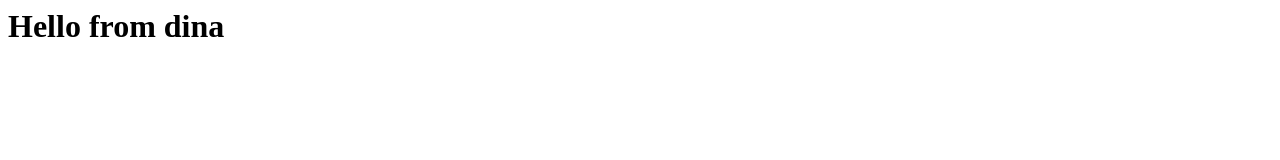
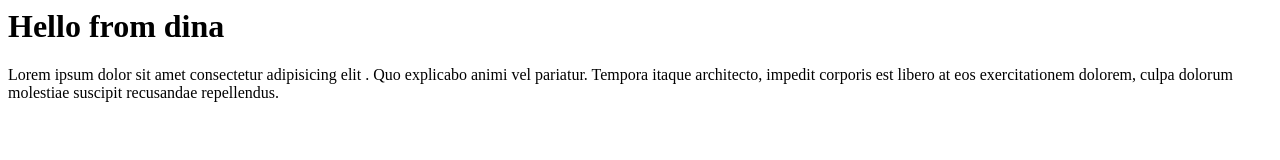
Before and after one commit to Alaa6/TestGit, a plain HTML site: page NewIndex.html in a window 1280 px wide. Drawn offline with Linux system fonts and the light colour scheme.

Commit message:
new branch alaa

```diff
--- a/NewIndex.html
+++ b/NewIndex.html
@@ -8,6 +8,10 @@
 
 <body>
     <h1>Hello from dina</h1>
+    <p>Lorem ipsum dolor sit amet consectetur adipisicing elit
+        . Quo explicabo animi vel pariatur. Tempora itaque architecto,
+         impedit corporis est libero at eos exercitationem dolorem,
+          culpa dolorum molestiae suscipit recusandae repellendus.</p>
 </body>
 
 </html>
```
